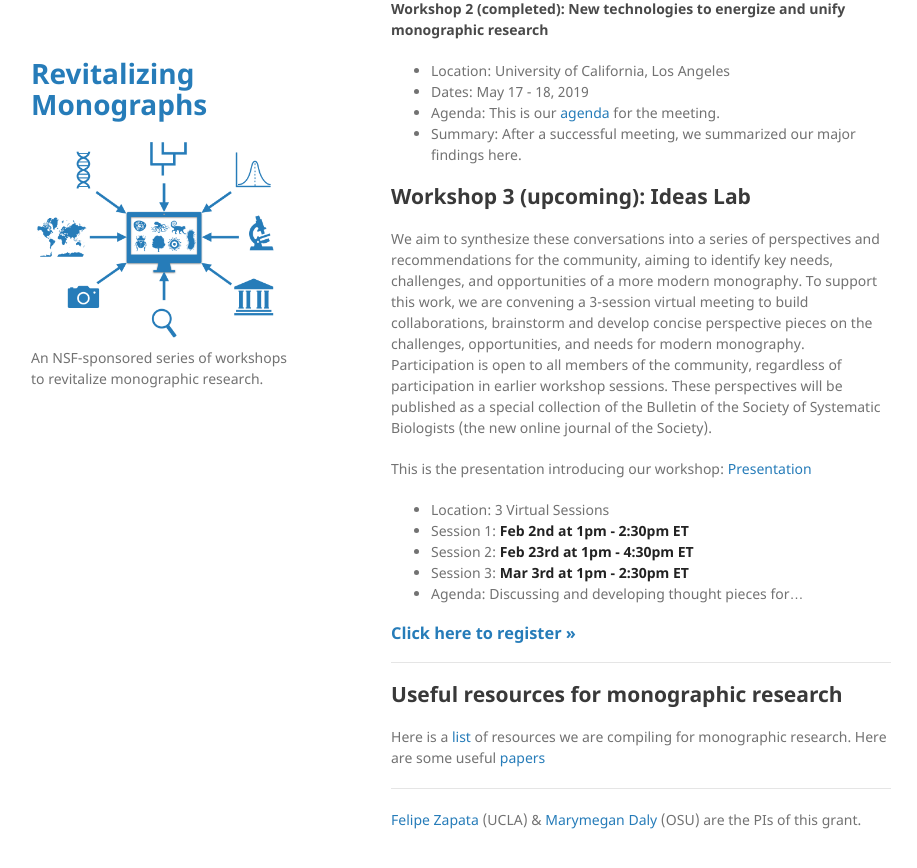
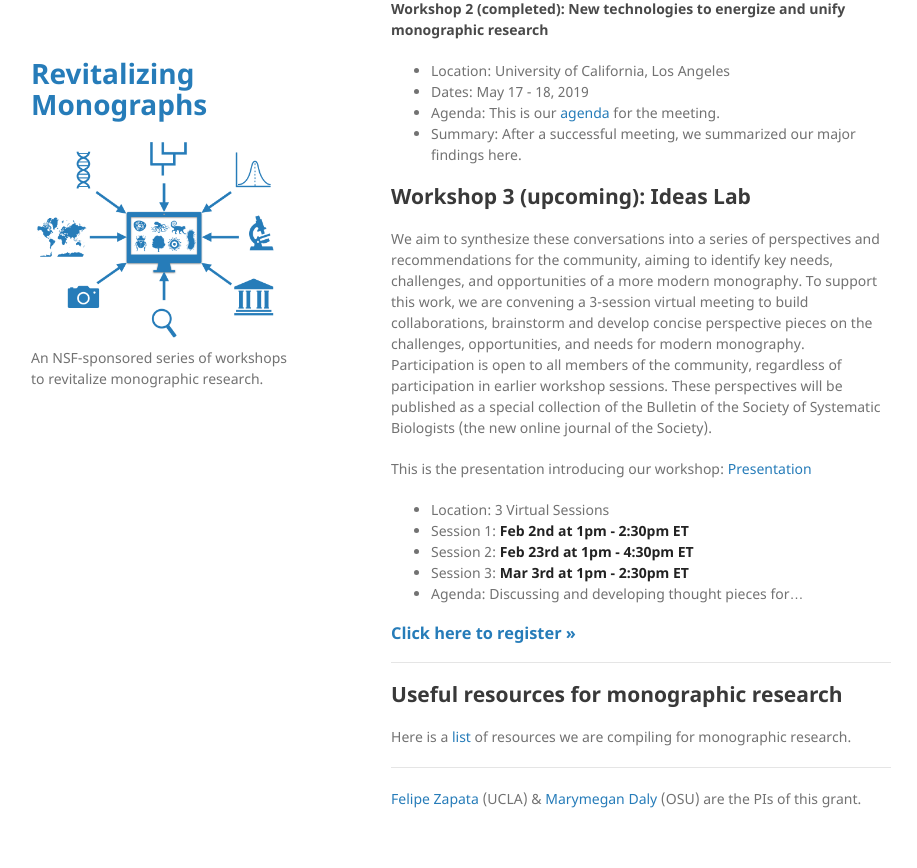
Before and after one commit to revitalizingmonographs/revitalizingmonographs.github.io, a Jekyll site: the page built from index.md, in a window 1280 px wide and 900 px high, scrolled down 696 px. Shown: the top 868 px of the window, without its empty margins (179-1096 px from the left). Built offline with Jekyll 4.4.1, drawn with Linux system fonts in a browser that asks for light colours; our own code applies the rules of GitHub Pages for plain Markdown files.

Commit message:
Update index.md

```diff
--- a/index.md
+++ b/index.md
@@ -38,7 +38,7 @@ This is the presentation introducing our workshop: [Presentation](./Workshop3.pd
 
 ## Useful resources for monographic research
 
-Here is a [list](./resources.md) of resources we are compiling for monographic research. Here are some useful [papers](./papers)
+Here is a [list](./resources.md) of resources we are compiling for monographic research.
 
 
 ---
```
